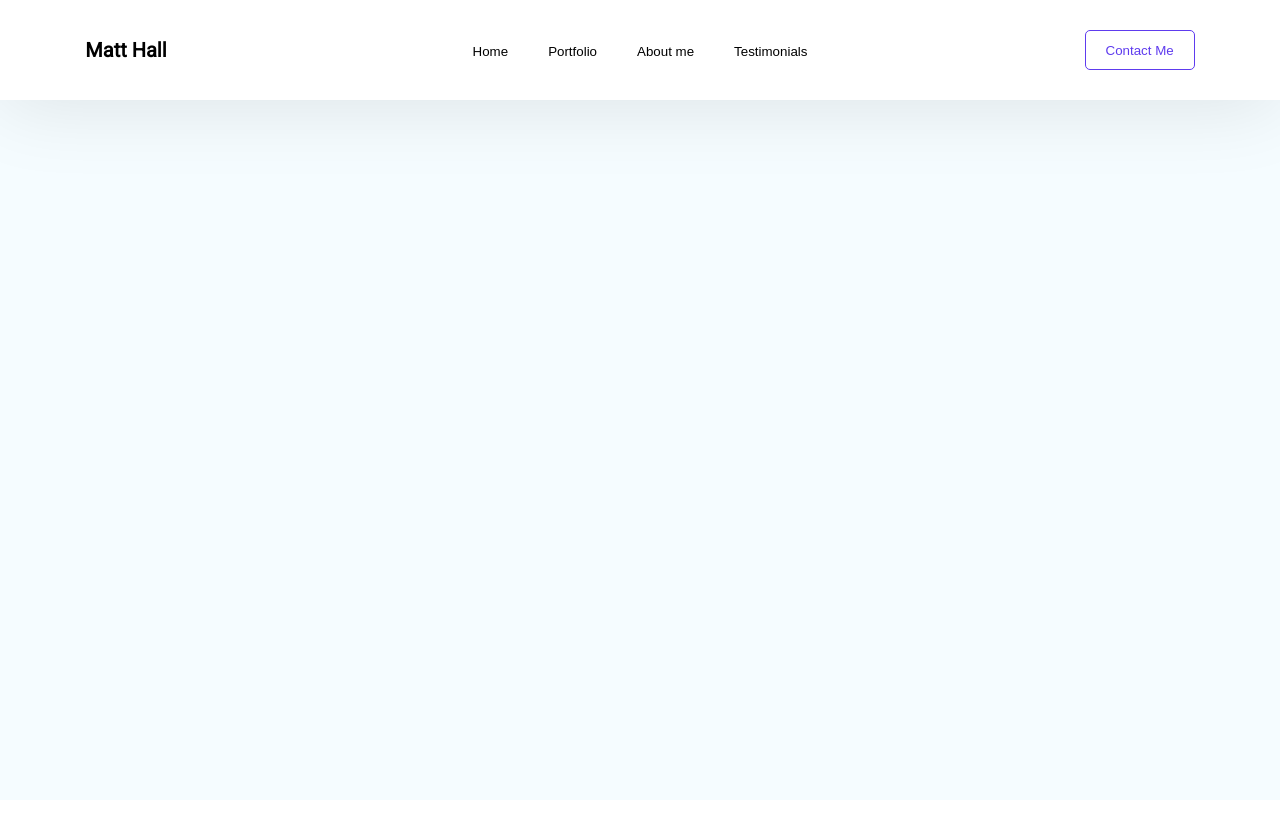
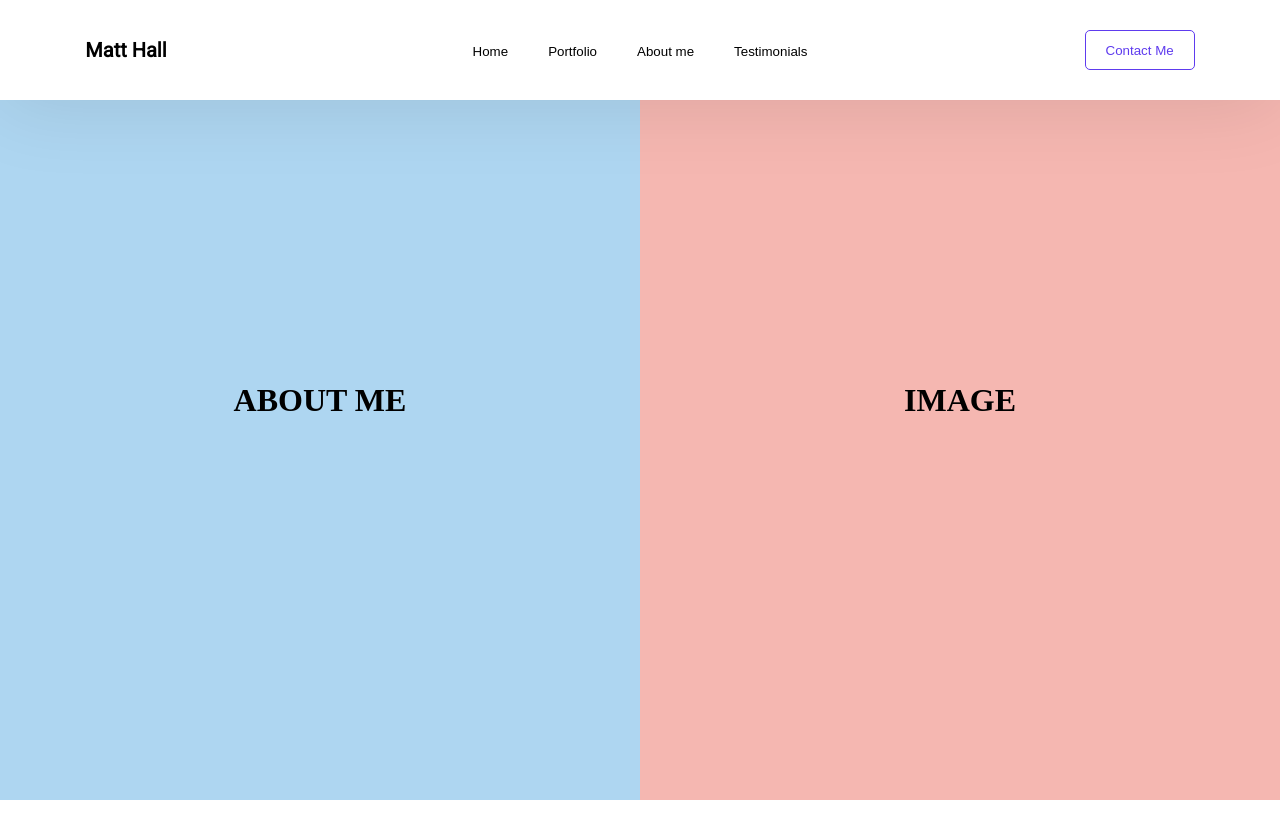
Before and after one commit to mhallrp/TechPortfolio-old, a React (Create React App) app: page / in a window 1280 px wide. Shown: the top 838 px of the page. Built offline with nearby package versions, Linux system fonts and the light colour scheme.

Commit message:
landing top update

```diff
--- a/src/pages/landing/landing.jsx
+++ b/src/pages/landing/landing.jsx
@@ -10,9 +10,12 @@ function Landing(){
         <div>
             <NavBar></NavBar>
             <div className={ Styles.landingTop }>
+                <div className={Styles.topIntro}>
+                    <div><h1>ABOUT ME</h1></div>
+                    <div><h1>IMAGE</h1></div>
+                </div>
             </div>
             <div className={ Styles.landingMiddle }>
-
             </div>
         </div>
     )
--- a/src/pages/landing/styles.module.css
+++ b/src/pages/landing/styles.module.css
@@ -6,6 +6,25 @@ body{
     height: 100vh;
     background-color: #F5FCFF;
 }
+.topIntro{
+    display: grid;
+    grid-template-columns: 1fr 1fr;
+    height: 100vh; /* Set the height of the grid */
+}
+.topIntro div:first-child {
+    display: flex;
+    flex-direction: row;
+    justify-content: center;
+    align-items: center;
+    background-color: #AED6F1; /* First column color */
+}
+.topIntro div:last-child {
+    display: flex;
+    flex-direction: row;
+    justify-content: center;
+    align-items: center;
+    background-color: #F5B7B1; /* Second column color */
+}
 
 .landingMiddle{
     height: 100vh;
```
